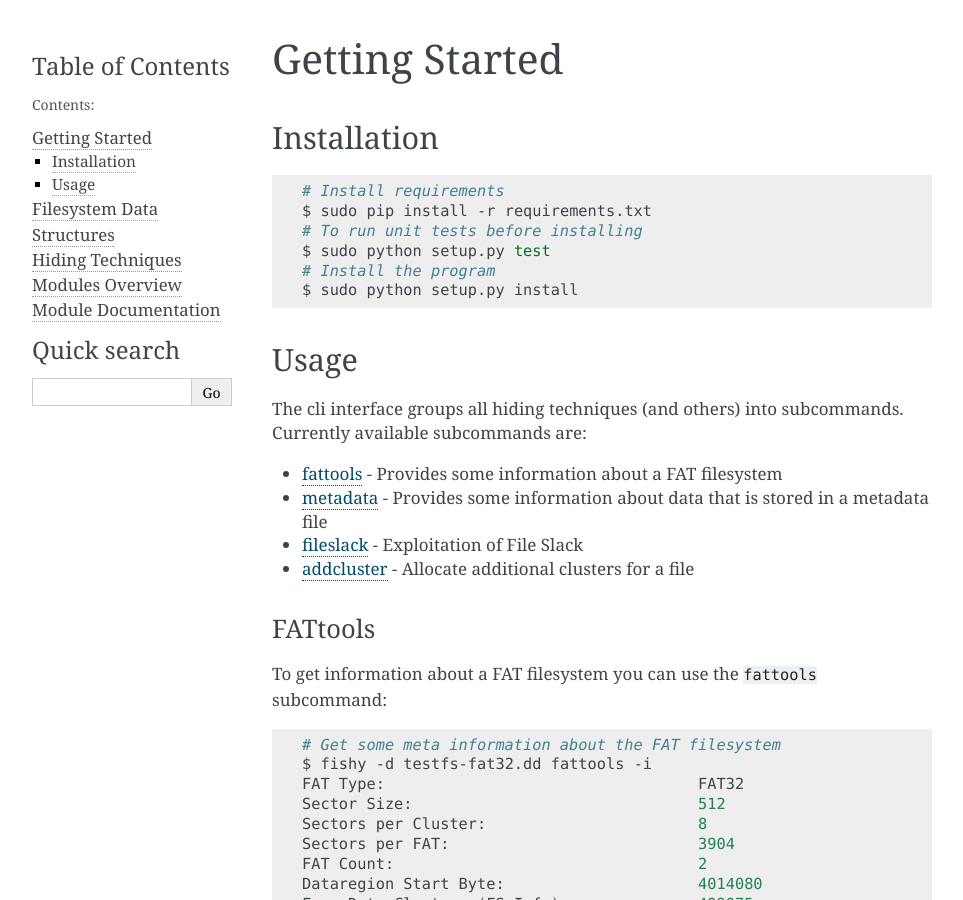
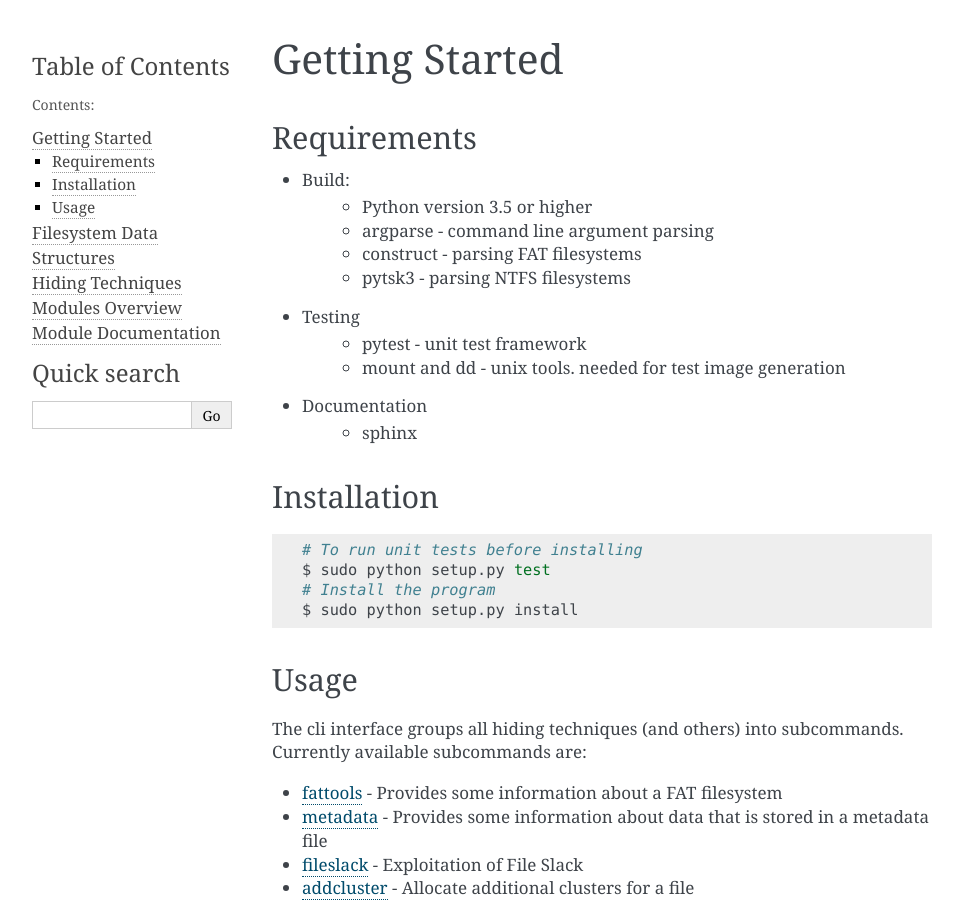
Before and after one commit to dasec/fishy, a Sphinx documentation site: the page built from doc/source/getting_started.rst, in a window 1280 px wide and 900 px high. Shown: the whole window, without its empty margins (148-1111 px from the left). Built offline with Sphinx 7.4.7, drawn with Linux system fonts in a browser that asks for light colours.

Commit message:
Doc: added requirements accordings to the readme

```diff
--- a/doc/source/getting_started.rst
+++ b/doc/source/getting_started.rst
@@ -1,13 +1,25 @@
 Getting Started
 ===============
+
+Requirements
+------------
+
+* Build:
+        * Python version 3.5 or higher
+        * argparse - command line argument parsing
+        * construct - parsing FAT filesystems
+        * pytsk3 - parsing NTFS filesystems
+* Testing
+        * pytest - unit test framework
+        * mount and dd - unix tools. needed for test image generation
+* Documentation
+        * sphinx
 
 Installation
 ------------
 
 .. code:: shell
 
-    # Install requirements
-    $ sudo pip install -r requirements.txt
     # To run unit tests before installing
     $ sudo python setup.py test
     # Install the program
```
